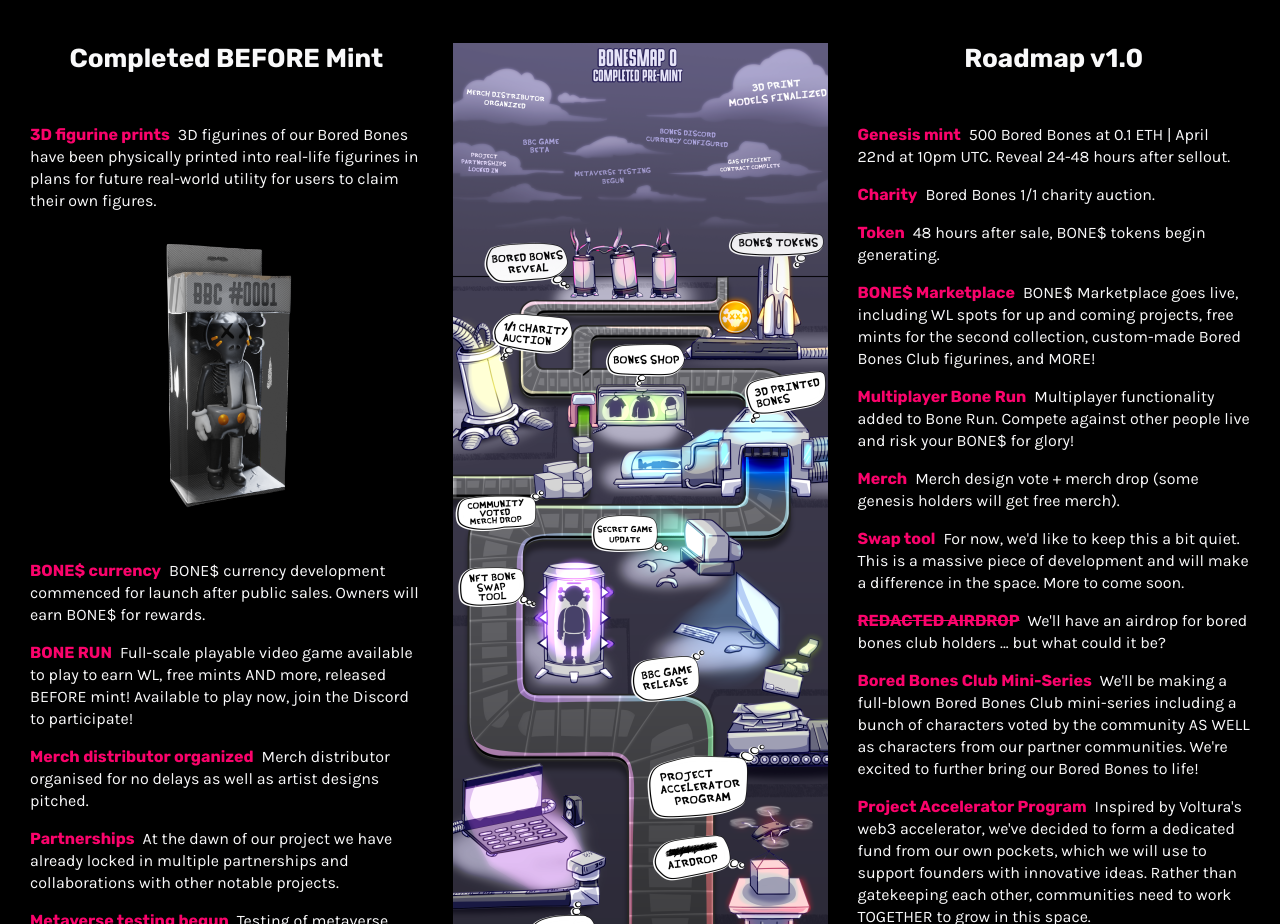
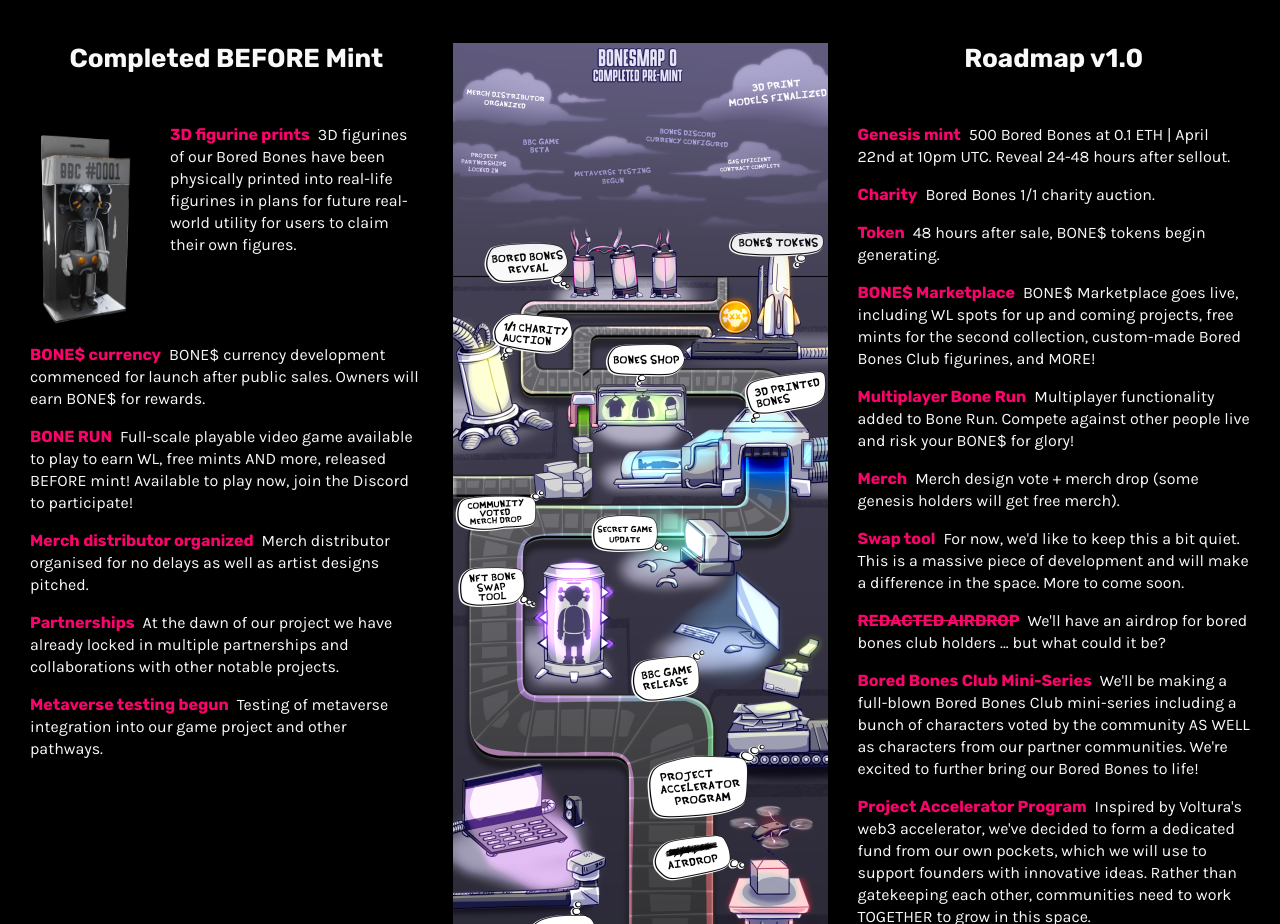
Before and after one commit to flaflafla/bored-bones-club, a React (Create React App) app: page / in a window 1280 px wide. Shown: the part 1680-2604 px from the top of the page. Built offline with nearby package versions, Linux system fonts and the light colour scheme.

Commit message:
make 3d img nicer

```diff
--- a/src/Main.js
+++ b/src/Main.js
@@ -163,22 +163,29 @@ const Main = () => {
         <RoadmapContentLeft>
           <RoadmapSubHeader>Completed BEFORE Mint</RoadmapSubHeader>
           <RoadmapItem>
-            <RoadmapItemHeader>3D figurine prints</RoadmapItemHeader>
-            <RoadmapText>
-              3D figurines of our Bored Bones have been physically printed into
-              real-life figurines in plans for future real-world utility for
-              users to claim their own figures.
-            </RoadmapText>
+            <div style={{ display: "grid", gridTemplateColumns: "1fr auto" }}>
+              <div style={{ gridColumn: 1 }}>
+                <img
+                  src="/3d.png"
+                  alt="3d"
+                  style={{
+                    margin: "0 auto",
+                    height: "200px",
+                    marginLeft: "-60px",
+                  }}
+                />
+              </div>
+              <div style={{ gridColumn: 2 }}>
+                <RoadmapItemHeader>3D figurine prints</RoadmapItemHeader>
+                <RoadmapText>
+                  3D figurines of our Bored Bones have been physically printed
+                  into real-life figurines in plans for future real-world
+                  utility for users to claim their own figures.
+                </RoadmapText>
+              </div>
+            </div>
           </RoadmapItem>
-          <div
-            style={{ width: "90%", textAlign: "center", marginBottom: "48px" }}
-          >
-            <img
-              src="/3d.png"
-              alt="3d"
-              style={{ margin: "0 auto", height: "280px" }}
-            />
-          </div>
+
           <RoadmapItem>
             <RoadmapItemHeader>BONE$ currency</RoadmapItemHeader>
             <RoadmapText>
```
